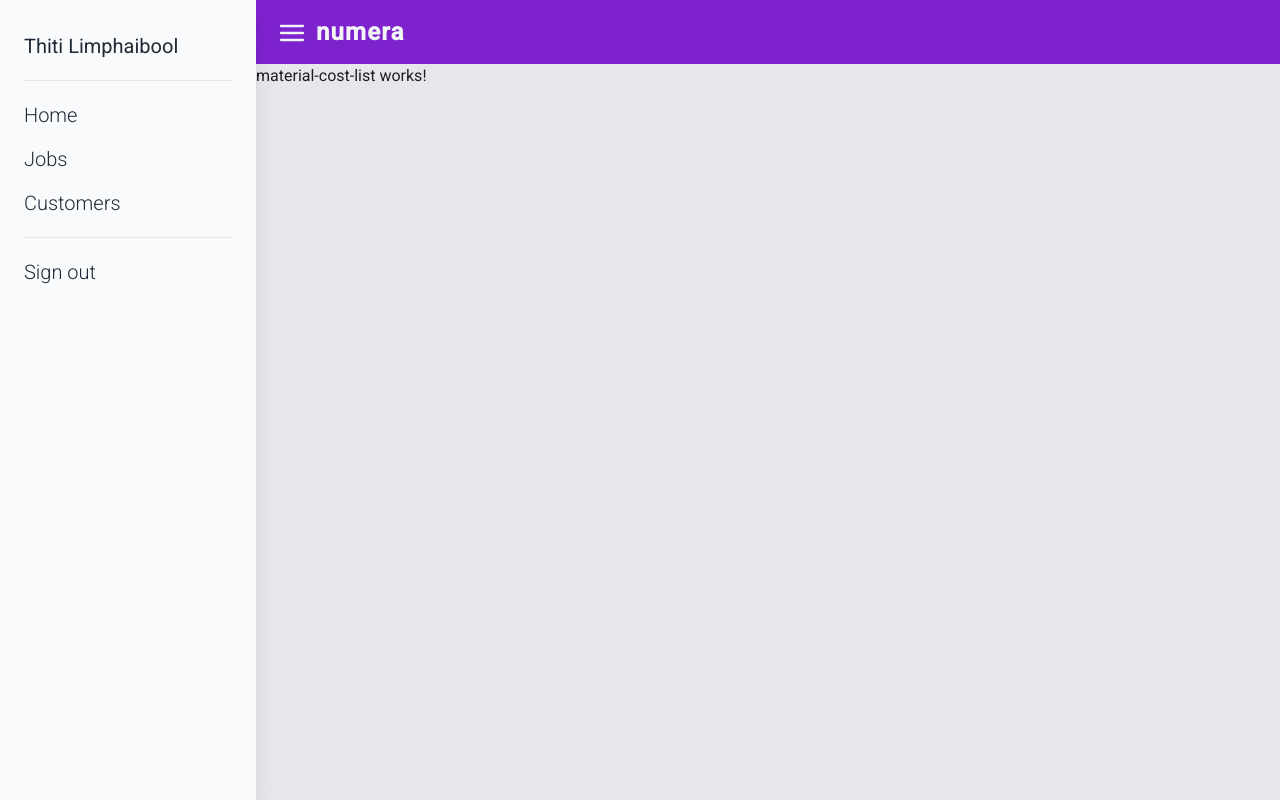
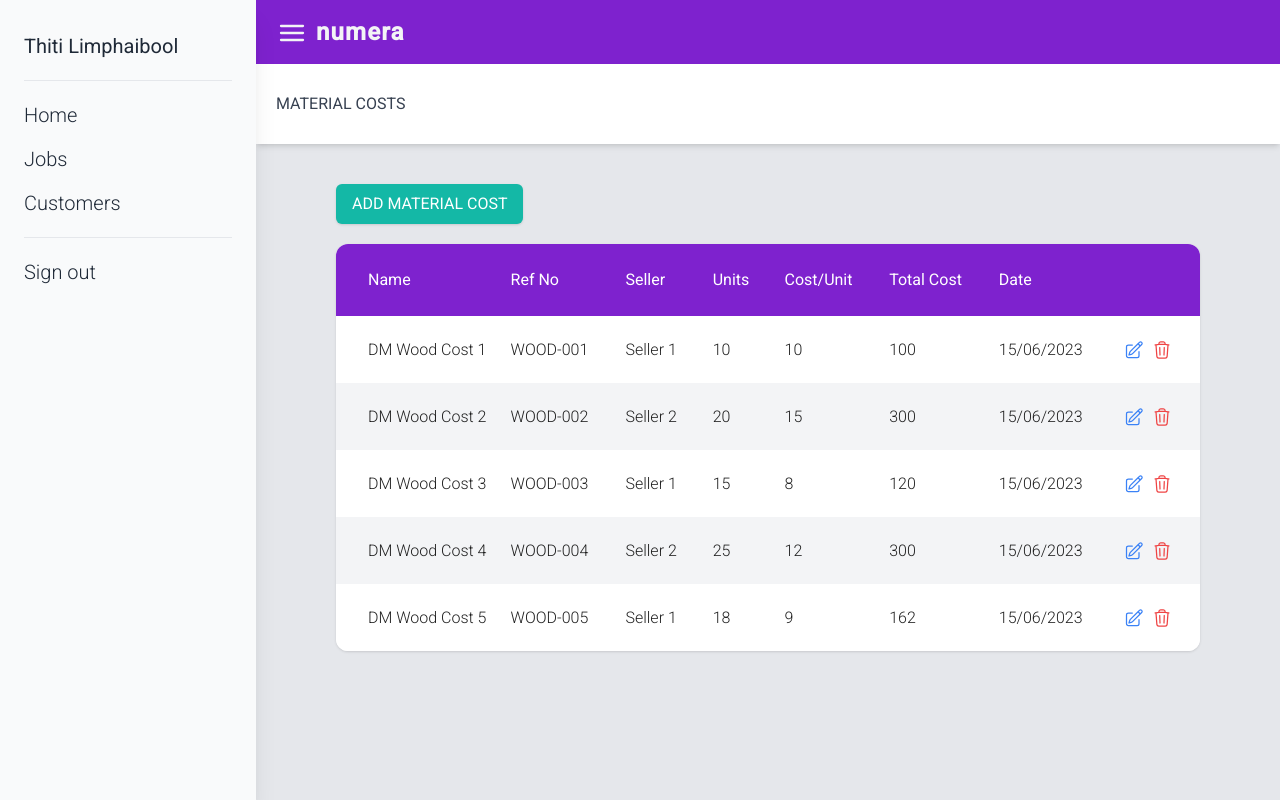
Before and after one commit to thiti-lim/job-costing-app, an Angular app: page /job/1/material/1/costs in a window 1280 px wide. Built offline with nearby package versions, Linux system fonts and the light colour scheme.

Commit message:
dm costs list

```diff
--- a/src/app/app.module.ts
+++ b/src/app/app.module.ts
@@ -26,6 +26,11 @@ const routes: Routes = [
   { path: 'job/new', component: AddJobComponent },
   { path: 'job/:id', component: JobDetailComponent },
   { path: 'job/:id/material/:id/costs', component: MaterialCostListComponent },
+  {
+    path: 'job/:id/material/:id',
+    redirectTo: 'job/:id/material/:id/costs',
+    pathMatch: 'full',
+  },
   { path: 'job/:id/labor/:id/costs', component: LaborCostListComponent },
   {
     path: 'job/:id/material/:id/costs/:id',
--- a/src/app/job/job-detail/job-detail.component.html
+++ b/src/app/job/job-detail/job-detail.component.html
@@ -42,7 +42,9 @@
                 <div class="font-light">baht total</div>
               </div>
               <div class="flex text-sm text-gray-500">
-                <div class="font-medium mr-1">{{ material.costPerUnit }}</div>
+                <div class="font-medium mr-1">
+                  {{ material.costPerUnit | number : '1.1-2' }}
+                </div>
                 <div class="font-light">baht per unit</div>
               </div>
             </div>
@@ -90,7 +92,10 @@
                 </div>
               </div>
               <div class="flex justify-end">
-                <button class="bg-purple-500 rounded p-1 mr-1.5">
+                <button
+                  class="bg-purple-500 rounded p-1 mr-1.5"
+                  (click)="toMaterialDetail()"
+                >
                   <div class="text-white">
                     <svg
                       xmlns="http://www.w3.org/2000/svg"
--- a/src/app/job/job-detail/job-detail.component.ts
+++ b/src/app/job/job-detail/job-detail.component.ts
@@ -1,5 +1,5 @@
 import { JobService } from './../job.service';
-import { ActivatedRoute } from '@angular/router';
+import { ActivatedRoute, Router } from '@angular/router';
 import { Job } from './../../models/job.model';
 import { Component } from '@angular/core';
 
@@ -13,6 +13,7 @@ export class JobDetailComponent {
   job!: Job;
 
   constructor(
+    private router: Router,
     private activatedRoute: ActivatedRoute,
     private jobService: JobService
   ) {}
@@ -22,4 +23,13 @@ export class JobDetailComponent {
     this.job = this.jobService.getJobById(id)!;
     console.log(this.job);
   }
+
+  toMaterialDetail(): void {
+    console.log(this.router.url);
+    this.router.navigate([this.router.url + '/material', 1]);
+  }
+
+  toMaterialAdd(): void {
+    this.router.navigate(['/customer/new']);
+  }
 }
--- a/src/app/job/job.service.ts
+++ b/src/app/job/job.service.ts
@@ -25,6 +25,30 @@ export class JobService {
   getJobById(id: number): Job | undefined {
     return this.jobs.find((job) => job.id === id);
   }
+  getDirectMaterialCosts(
+    jobId: number,
+    materialId: number
+  ): DirectMaterialCost[] {
+    const job = this.getJobById(jobId);
+    if (job) {
+      const material = job.materials.find((mat) => mat.id === materialId);
+      if (material) {
+        return material.directMaterialCosts;
+      }
+    }
+    return [];
+  }
+
+  getDirectLaborCosts(jobId: number, laborId: number): DirectLaborCost[] {
+    const job = this.getJobById(jobId);
+    if (job) {
+      const labor = job.labors.find((lab) => lab.id === laborId);
+      if (labor) {
+        return labor.directLaborCosts;
+      }
+    }
+    return [];
+  }
 
   createMockJobs(): void {
     // Create jobs using mock data
@@ -37,7 +61,7 @@ export class JobService {
       0.1,
       JobStatus.InProgress
     );
-    const material1 = new Material(1, 'Material 1', 80, 700);
+    const material1 = new Material(1, 'Wood', 220, 7000);
     const material2 = new Material(2, 'Material 2', 92, 600);
     job1.materials.push(material1, material2);
     const labor1 = new Labor(1, 'Labor 1', 10, 100);
@@ -78,11 +102,47 @@ export class JobService {
     material1.directMaterialCosts.push(
       new DirectMaterialCost(
         1,
-        'Direct Material Cost 1',
+        'DM Wood Cost 1',
         10,
         10,
         'Seller 1',
-        'DM-001',
+        'WOOD-001',
+        new Date()
+      ),
+      new DirectMaterialCost(
+        2,
+        'DM Wood Cost 2',
+        20,
+        15,
+        'Seller 2',
+        'WOOD-002',
+        new Date()
+      ),
+      new DirectMaterialCost(
+        3,
+        'DM Wood Cost 3',
+        15,
+        8,
+        'Seller 1',
+        'WOOD-003',
+        new Date()
+      ),
+      new DirectMaterialCost(
+        4,
+        'DM Wood Cost 4',
+        25,
+        12,
+        'Seller 2',
+        'WOOD-004',
+        new Date()
+      ),
+      new DirectMaterialCost(
+        5,
+        'DM Wood Cost 5',
+        18,
+        9,
+        'Seller 1',
+        'WOOD-005',
         new Date()
       )
     );
--- a/src/app/material/material-cost-list/material-cost-list.component.html
+++ b/src/app/material/material-cost-list/material-cost-list.component.html
@@ -1 +1,92 @@
-<p>material-cost-list works!</p>
+<page-header [pageTitle]="pageTitle"></page-header>
+<div class="my-10 mx-20">
+  <div>
+    <button class="bg-teal-500 text-white py-2 px-4 rounded-md shadow">
+      <a routerLink="/customer/new">ADD MATERIAL COST</a>
+    </button>
+  </div>
+  <div class="mt-5">
+    <table
+      class="table-auto w-full bg-white rounded-xl overflow-hidden border-collapse shadow"
+    >
+      <thead class="bg-purple-700 text-left text-white">
+        <tr>
+          <th class="pl-8 py-6 font-normal">Name</th>
+          <th class="py-6 px-4 font-normal">Ref No</th>
+          <th class="py-6 px-4 font-normal">Seller</th>
+          <th class="py-6 px-4 font-normal">Units</th>
+          <th class="py-6 px-4 font-normal">Cost/Unit</th>
+          <th class="py-6 px-4 font-normal">Total Cost</th>
+          <th class="py-6 px-4 font-normal">Date</th>
+          <th class="w-24"></th>
+          <!-- Added column for actions -->
+        </tr>
+      </thead>
+      <tbody class="font-light">
+        <tr *ngFor="let cost of costList; even as isEven; odd as isOdd">
+          <td class="py-4 pl-8 {{ isEven ? 'bg-white' : 'bg-gray-100' }}">
+            {{ cost.name }}
+          </td>
+          <td class="py-4 px-4  {{ isEven ? 'bg-white' : 'bg-gray-100' }}">
+            {{ cost.refNo }}
+          </td>
+          <td class="py-4 px-4  {{ isEven ? 'bg-white' : 'bg-gray-100' }}">
+            {{ cost.seller }}
+          </td>
+          <td class="py-4 px-4  {{ isEven ? 'bg-white' : 'bg-gray-100' }}">
+            {{ cost.units }}
+          </td>
+          <td class="py-4 px-4  {{ isEven ? 'bg-white' : 'bg-gray-100' }}">
+            {{ cost.costPerUnit }}
+          </td>
+          <td class="py-4 px-4 {{ isEven ? 'bg-white' : 'bg-gray-100' }}">
+            {{ cost.totalCost }}
+          </td>
+          <td class="py-4 px-4  {{ isEven ? 'bg-white' : 'bg-gray-100' }}">
+            {{ cost.date | date : 'dd/MM/yyyy' }}
+          </td>
+          <td class="py-4 px-4  {{ isEven ? 'bg-white' : 'bg-gray-100' }}">
+            <button
+              class="text-blue-500 hover:text-blue-700 mx-1 mt-2"
+              (click)="editCost(cost)"
+            >
+              <svg
+                xmlns="http://www.w3.org/2000/svg"
+                fill="none"
+                viewBox="0 0 24 24"
+                stroke-width="1.5"
+                stroke="currentColor"
+                class="w-5 h-5"
+              >
+                <path
+                  stroke-linecap="round"
+                  stroke-linejoin="round"
+                  d="M16.862 4.487l1.687-1.688a1.875 1.875 0 112.652 2.652L10.582 16.07a4.5 4.5 0 01-1.897 1.13L6 18l.8-2.685a4.5 4.5 0 011.13-1.897l8.932-8.931zm0 0L19.5 7.125M18 14v4.75A2.25 2.25 0 0115.75 21H5.25A2.25 2.25 0 013 18.75V8.25A2.25 2.25 0 015.25 6H10"
+                />
+              </svg>
+            </button>
+            <button
+              class="text-red-500 hover:text-red-700 mx-1 mt-2"
+              (click)="deleteCost(cost)"
+            >
+              <svg
+                xmlns="http://www.w3.org/2000/svg"
+                fill="none"
+                viewBox="0 0 24 24"
+                stroke-width="1.5"
+                stroke="currentColor"
+                class="w-5 h-5"
+              >
+                <path
+                  stroke-linecap="round"
+                  stroke-linejoin="round"
+                  d="M14.74 9l-.346 9m-4.788 0L9.26 9m9.968-3.21c.342.052.682.107 1.022.166m-1.022-.165L18.16 19.673a2.25 2.25 0 01-2.244 2.077H8.084a2.25 2.25 0 01-2.244-2.077L4.772 5.79m14.456 0a48.108 48.108 0 00-3.478-.397m-12 .562c.34-.059.68-.114 1.022-.165m0 0a48.11 48.11 0 013.478-.397m7.5 0v-.916c0-1.18-.91-2.164-2.09-2.201a51.964 51.964 0 00-3.32 0c-1.18.037-2.09 1.022-2.09 2.201v.916m7.5 0a48.667 48.667 0 00-7.5 0"
+                />
+              </svg>
+            </button>
+          </td>
+        </tr>
+      </tbody>
+    </table>
+  </div>
+</div>
--- a/src/app/material/material-cost-list/material-cost-list.component.ts
+++ b/src/app/material/material-cost-list/material-cost-list.component.ts
@@ -1,10 +1,30 @@
+import { ActivatedRoute } from '@angular/router';
 import { Component } from '@angular/core';
+import { DirectMaterialCost } from 'src/app/models/direct-material-cost.model';
+import { JobService } from 'src/app/job/job.service';
 
 @Component({
   selector: 'app-material-cost-list',
   templateUrl: './material-cost-list.component.html',
-  styleUrls: ['./material-cost-list.component.css']
+  styleUrls: ['./material-cost-list.component.css'],
 })
 export class MaterialCostListComponent {
+  pageTitle: string = 'Material Costs';
+  costList: DirectMaterialCost[] = [];
 
+  constructor(
+    private activatedRoute: ActivatedRoute,
+    private jobService: JobService
+  ) {}
+
+  ngOnInit(): void {
+    const jobId = Number(this.activatedRoute.snapshot.url[1].path);
+    const matId = Number(this.activatedRoute.snapshot.url[3].path);
+    this.costList = this.jobService.getDirectMaterialCosts(jobId, matId);
+    console.log(this.costList);
+  }
+
+  editCost(cost: DirectMaterialCost): void {}
+
+  deleteCost(cost: DirectMaterialCost): void {}
 }
--- a/src/app/models/direct-material-cost.model.ts
+++ b/src/app/models/direct-material-cost.model.ts
@@ -26,4 +26,8 @@ export class DirectMaterialCost {
     this.refNo = refNo;
     this.date = date;
   }
+
+  get totalCost(): number {
+    return this.units * this.costPerUnit;
+  }
 }
```
